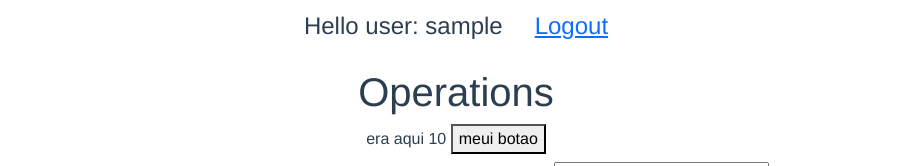
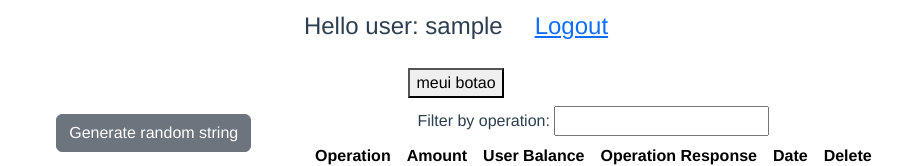
Before and after one commit to cbaldin/loanpro-front, a Vue app: page /operations in a window 1280 px wide. Shown: the top 166 px of the page, without its empty margins (184-1087 px from the left). Built offline with nearby package versions, Linux system fonts and the light colour scheme; no server answers; sample sign-in values are in the browser's storage.

Commit message:
remove unused button

```diff
--- a/src/views/HomeView.vue
+++ b/src/views/HomeView.vue
@@ -1,7 +1,5 @@
 <template>
   <div>
-    <h1>Operations</h1>
-    era aqui {{ paginationSize }}
     <button @click="contando"> meui botao</button>
     <br>
     <div class="d-flex justify-content-center grid gap-3">
```
